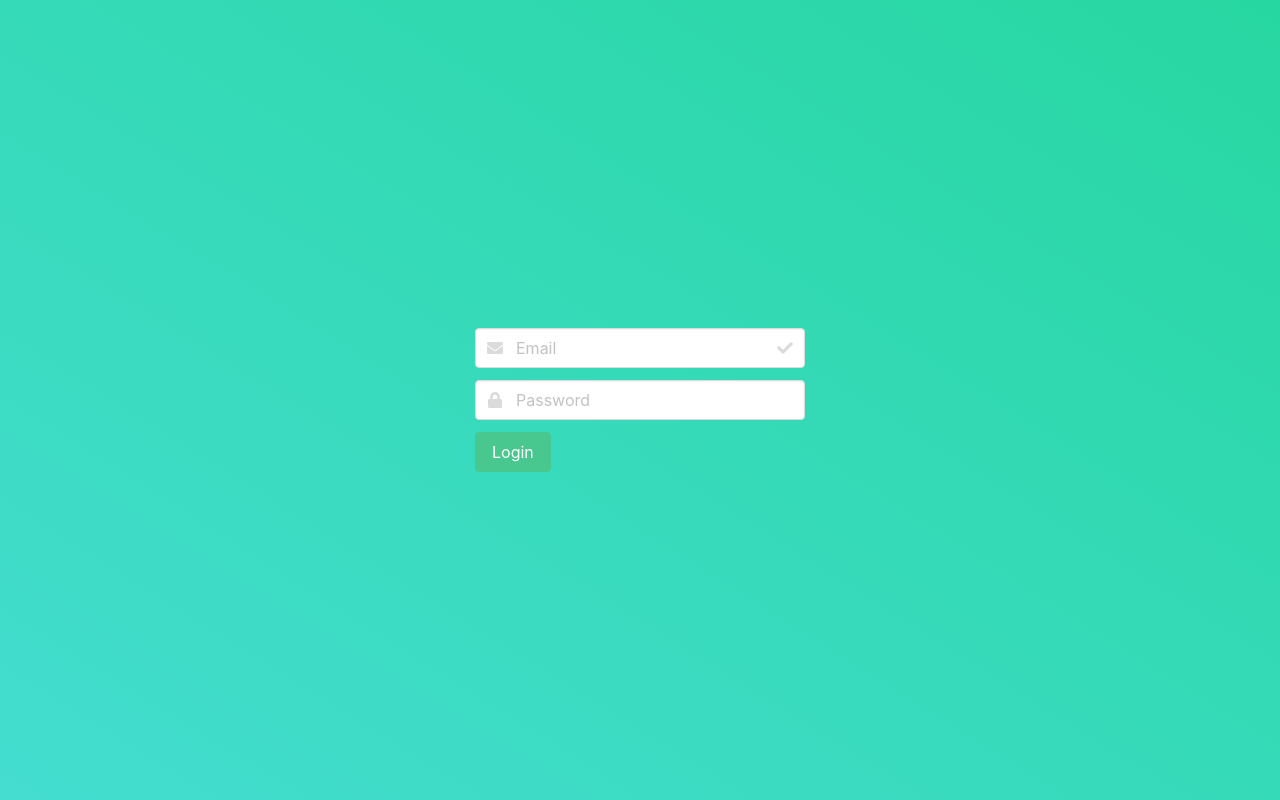
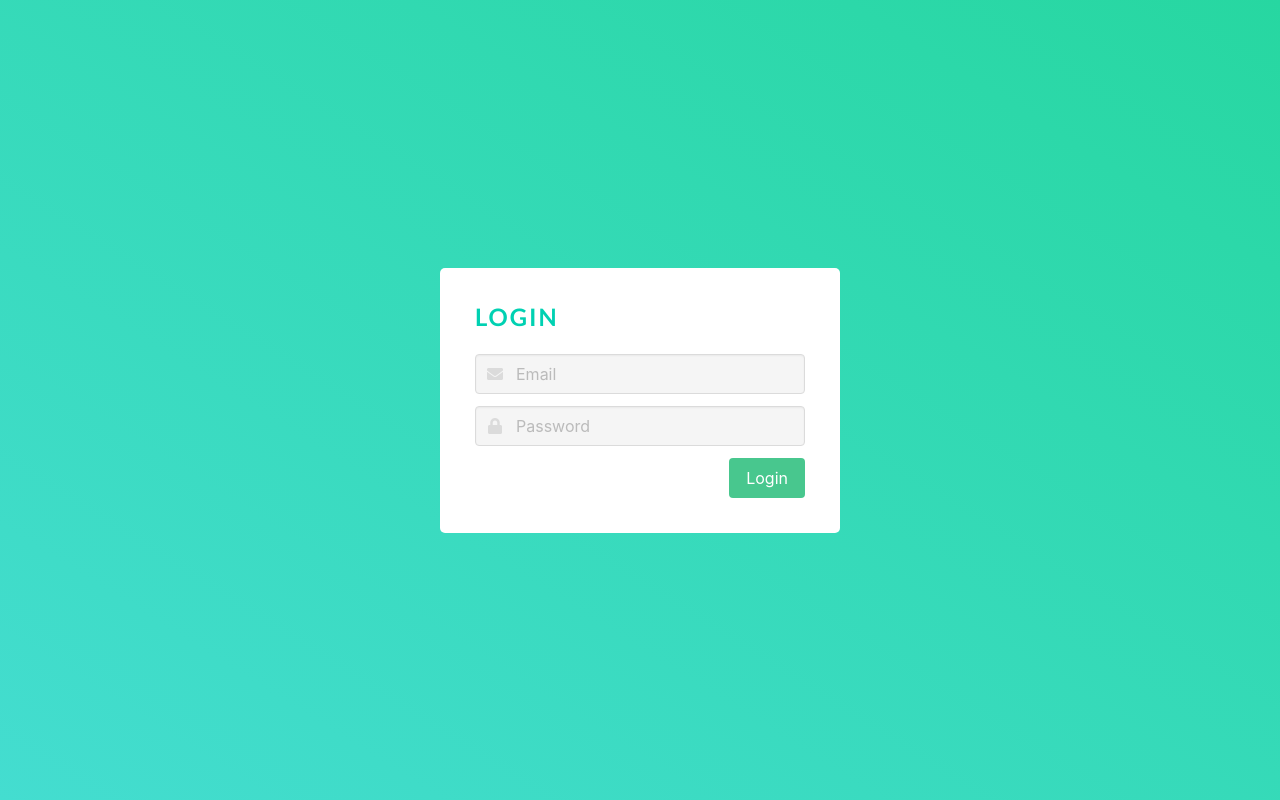
Before and after one commit to andrikoulas7/ngTask, an Angular app in the folder frontend/: page /login in a window 1280 px wide. Built offline with nearby package versions, Linux system fonts and the light colour scheme.

Commit message:
Fix - Login style

```diff
--- a/frontend/src/app/pages/login-page/login-page.component.html
+++ b/frontend/src/app/pages/login-page/login-page.component.html
@@ -1,27 +1,27 @@
 <div class="centered-content">
     <div class="login-box">
+
+        <h1 class="title has-text-primary">Login</h1>
+
         <div class="field">
             <p class="control has-icons-left has-icons-right">
-                <input class="input" type="email" placeholder="Email">
+                <input class="input has-background-light" type="email" placeholder="Email">
                 <span class="icon is-small is-left">
                     <i class="fas fa-envelope"></i>
-                </span>
-                <span class="icon is-small is-right">
-                    <i class="fas fa-check"></i>
                 </span>
             </p>
         </div>
         <div class="field">
             <p class="control has-icons-left">
-                <input class="input" type="password" placeholder="Password">
+                <input class="input has-background-light" type="password" placeholder="Password">
                 <span class="icon is-small is-left">
                     <i class="fas fa-lock"></i>
                 </span>
             </p>
         </div>
-        <div class="field">
+        <div class="field is-pulled-right">
             <p class="control">
-                <button class="button is-success">
+                <button class="button is-success has-text-white">
                     Login
                 </button>
             </p>
--- a/frontend/src/app/pages/login-page/login-page.component.scss
+++ b/frontend/src/app/pages/login-page/login-page.component.scss
@@ -0,0 +1,6 @@
+.login-box{
+    padding: 35px;
+    background: white;
+    border-radius: 5px;
+
+}
--- a/frontend/src/app/pages/task-view/task-view.component.scss
+++ b/frontend/src/app/pages/task-view/task-view.component.scss
@@ -36,12 +36,12 @@
     border-bottom-right-radius: 8px;
 }
 
-.title{
-    font-family: 'Lato';
-    font-size: 24px;
-    text-transform: uppercase;
-    letter-spacing: 2px;
-}
+// .title{
+//     font-family: 'Lato';
+//     font-size: 24px;
+//     text-transform: uppercase;
+//     letter-spacing: 2px;
+// }
 
 .list-menu{
     display: flex;
--- a/frontend/src/main-styles.scss
+++ b/frontend/src/main-styles.scss
@@ -40,3 +40,10 @@ html, body{
     border-radius: 5px;
     padding: 35px;
 }
+
+.title{
+    font-family: 'Lato';
+    font-size: 24px;
+    text-transform: uppercase;
+    letter-spacing: 2px;
+}
```
